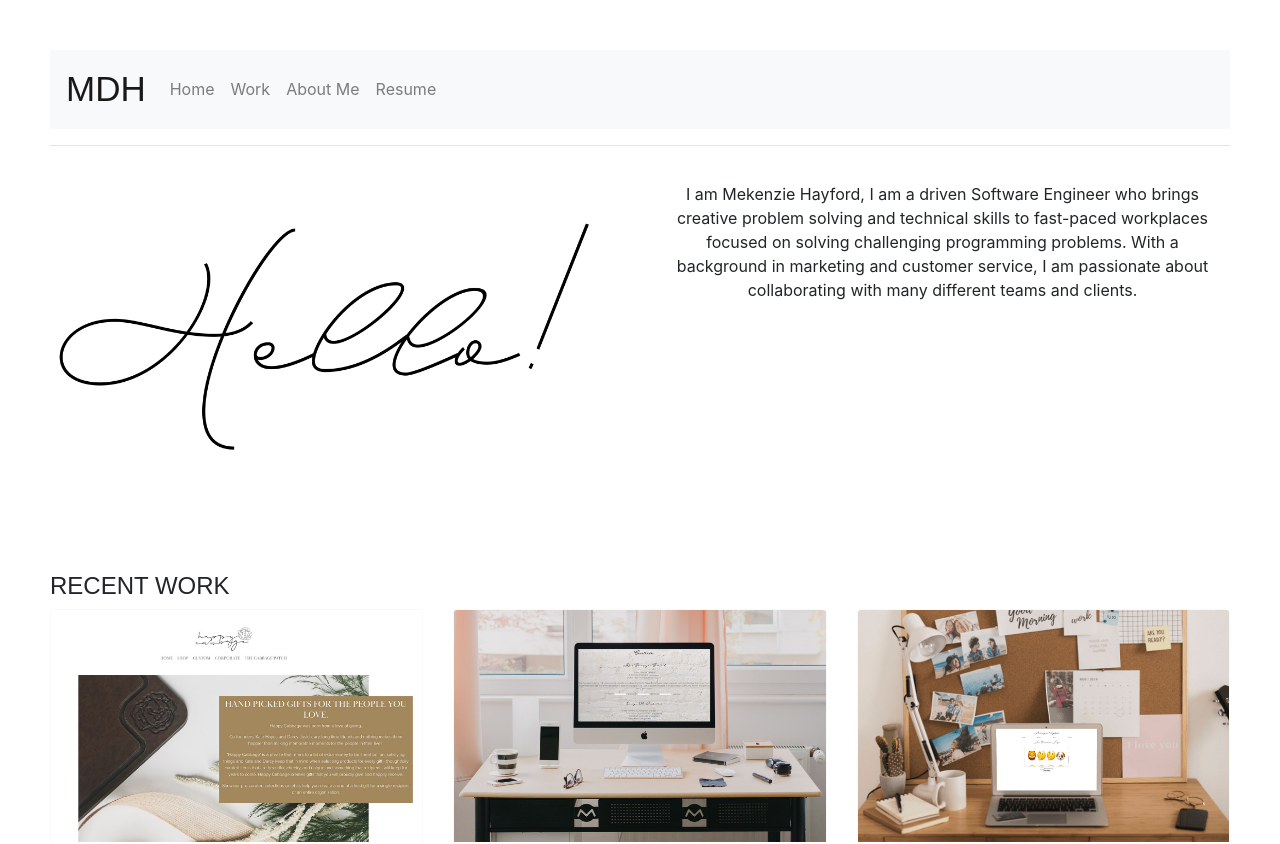
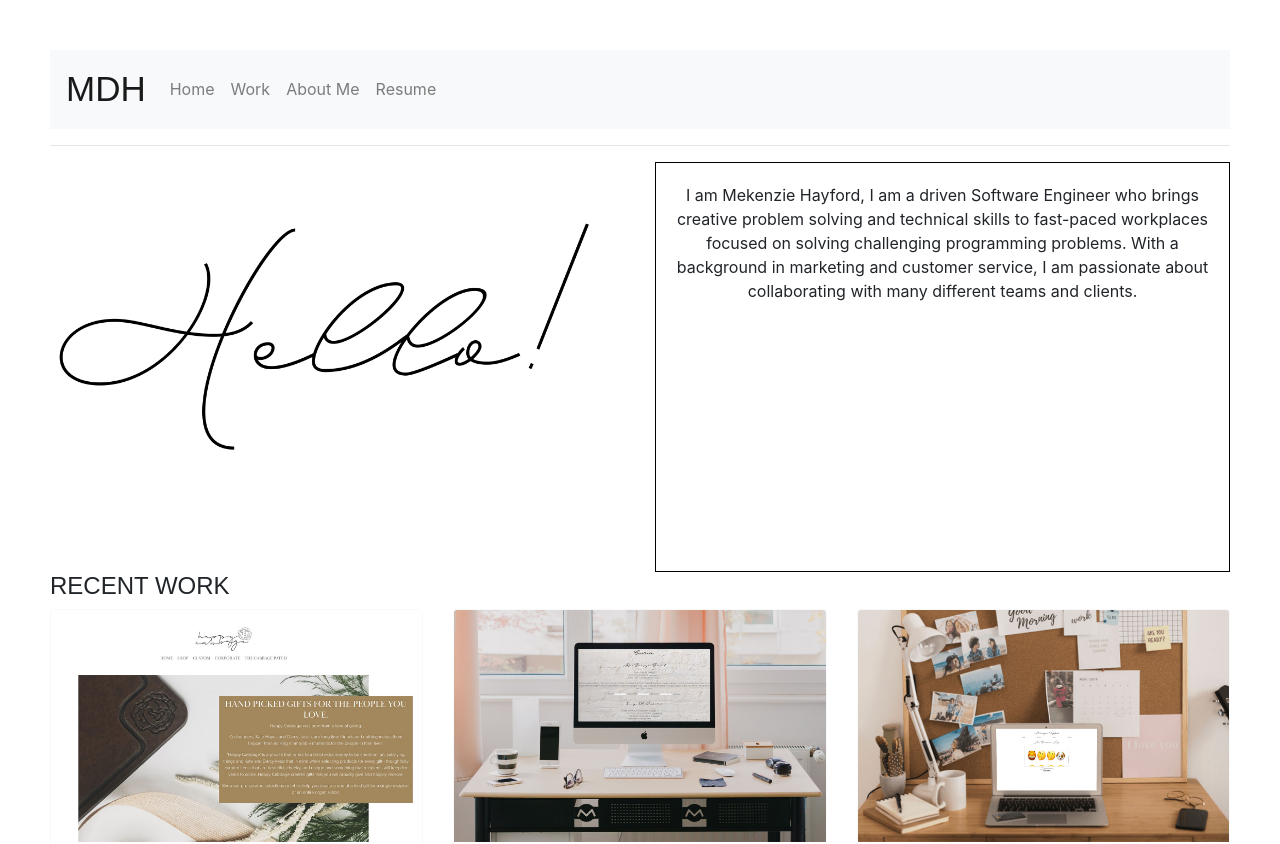
Before and after one commit to mekahay/mekenziehayford, a React (Create React App) app: page / in a window 1280 px wide. Shown: the top 844 px of the page. Built offline with nearby package versions, Linux system fonts and the light colour scheme; a web font is replaced by a local one.

Commit message:
edit tab name

```diff
--- a/public/index.html
+++ b/public/index.html
@@ -24,7 +24,7 @@
       work correctly both with client-side routing and a non-root public URL.
       Learn how to configure a non-root public URL by running `npm run build`.
     -->
-    <title>React App</title>
+    <title>Mekenzie Hayford</title>
   </head>
   <body>
     <noscript>You need to enable JavaScript to run this app.</noscript>
--- a/src/App.css
+++ b/src/App.css
@@ -129,3 +129,9 @@ h4{
   width: 75rem;
   height: auto;
 }
+
+
+.homepage-p{
+  border: 1px solid black;
+  font-size: auto;
+}
--- a/src/Components/Home/Home.js
+++ b/src/Components/Home/Home.js
@@ -8,16 +8,18 @@ import {Card, CardDeck} from 'react-bootstrap';
 function Home() {
     return(
         <>
+        <div className="homepage">
         <div className="homepage-div">
             <div className="justify-content-center">
-            <CardDeck className="homepage-top">
+            <CardDeck>
             <Card className="border-0">
-                <Card.Img src={helloimg}></Card.Img>
+                <Card.Img src={helloimg} className="homepage-hello"></Card.Img>
             </Card>
             <Card className="border-0">
-                <Card.Body>I am Mekenzie Hayford, I am a driven Software Engineer who brings creative problem solving and technical skills to fast-paced workplaces focused on solving challenging programming problems. With a background in marketing and customer service, I am passionate about collaborating with many different teams and clients.</Card.Body>
+                <Card.Body className="homepage-p">I am Mekenzie Hayford, I am a driven Software Engineer who brings creative problem solving and technical skills to fast-paced workplaces focused on solving challenging programming problems. With a background in marketing and customer service, I am passionate about collaborating with many different teams and clients.</Card.Body>
             </Card>
             </CardDeck>
+            </div>
             </div>
             <div className="homepage-div2">
                 <div className="work-header">
```
